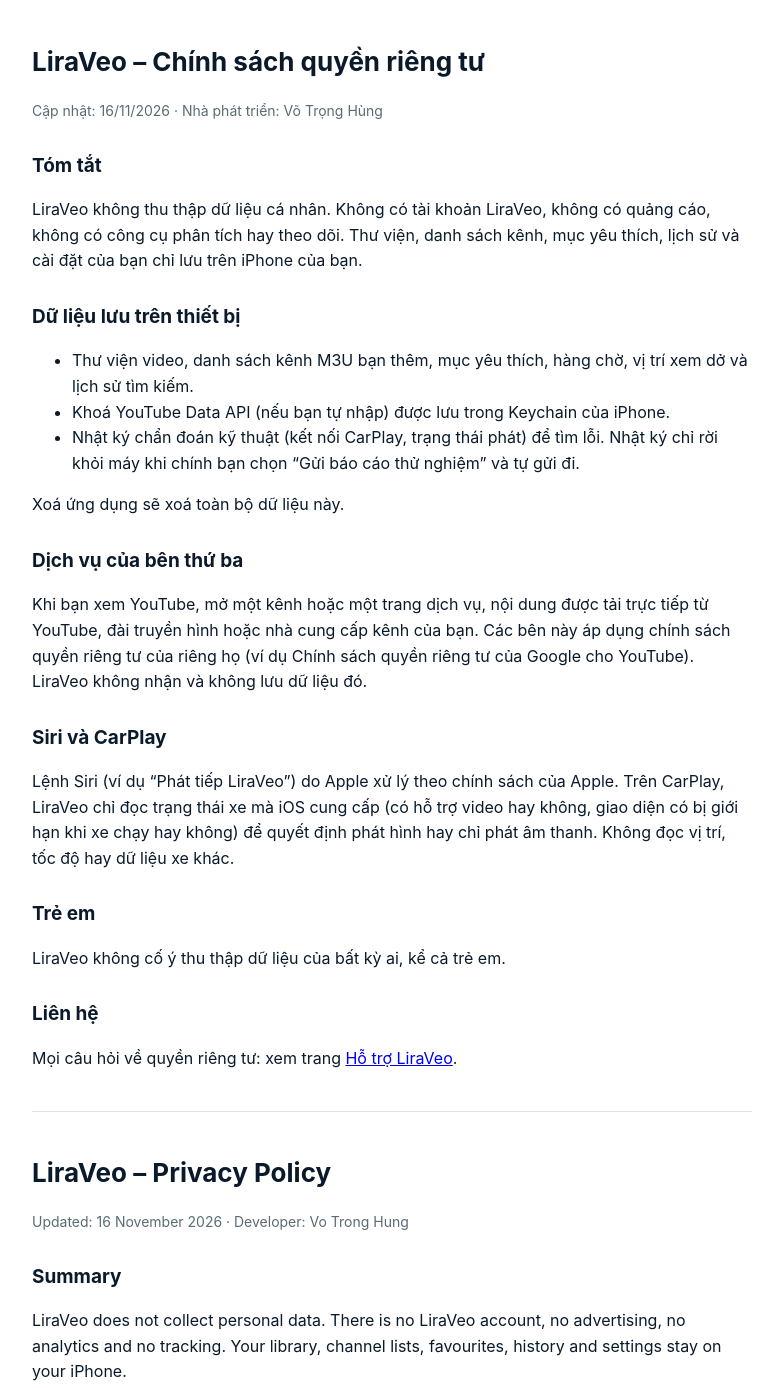
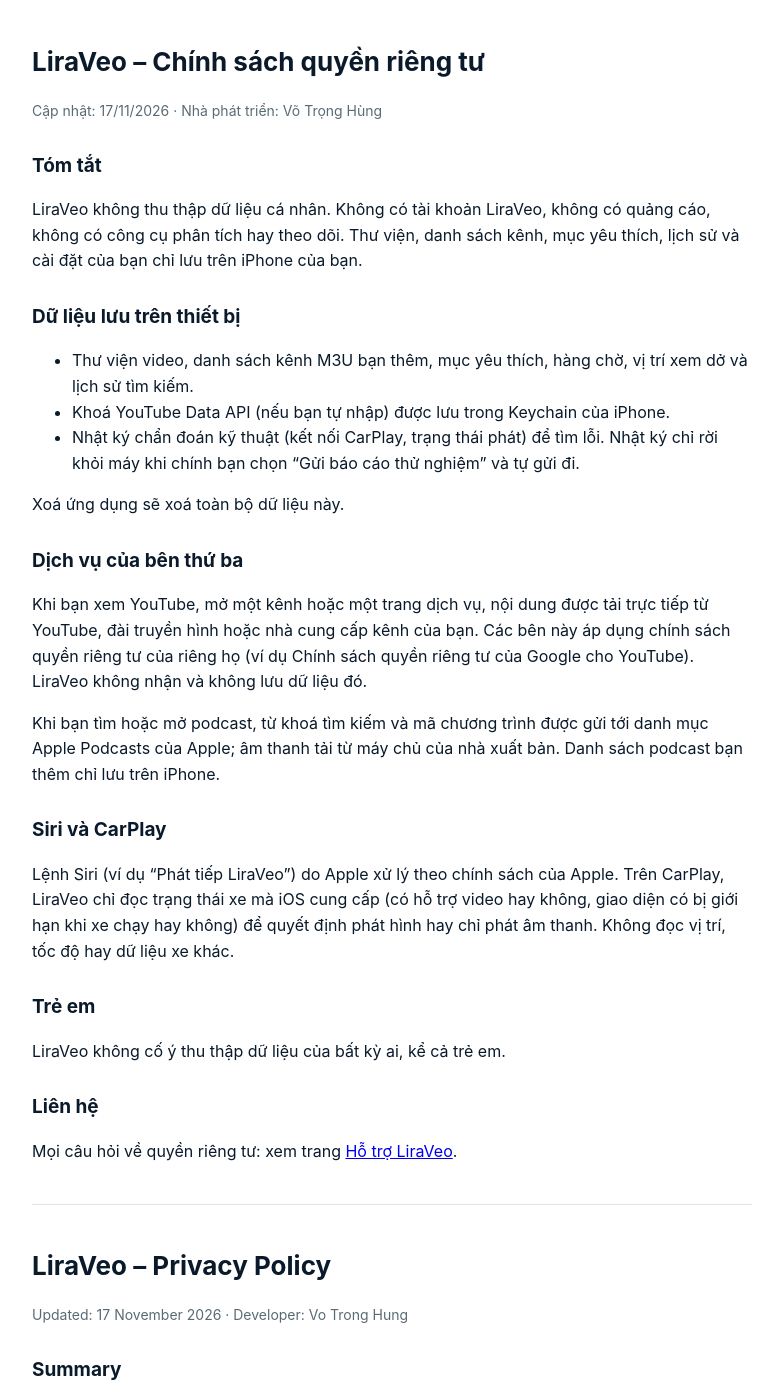
Before and after one commit to votronghung/liraveo, a plain HTML site: page privacy.html in a window 1280 px wide. Shown: the top 1388 px of the page, without its empty margins (248-1026 px from the left). Drawn offline with Linux system fonts and the light colour scheme.

Commit message:
Update developer info and priPrivacy: podcast search uses the Apple Podcasts directoryvacy policy dates

```diff
--- a/privacy.html
+++ b/privacy.html
@@ -13,7 +13,7 @@
 </head>
 <body>
 <h1>LiraVeo – Chính sách quyền riêng tư</h1>
-<p class="muted">Cập nhật: 16/11/2026 · Nhà phát triển: Võ Trọng Hùng</p>
+<p class="muted">Cập nhật: 17/11/2026 · Nhà phát triển: Võ Trọng Hùng</p>
 
 <h2>Tóm tắt</h2>
 <p>LiraVeo không thu thập dữ liệu cá nhân. Không có tài khoản LiraVeo, không có quảng cáo, không có công cụ phân tích hay theo dõi. Thư viện, danh sách kênh, mục yêu thích, lịch sử và cài đặt của bạn chỉ lưu trên iPhone của bạn.</p>
@@ -28,6 +28,7 @@
 
 <h2>Dịch vụ của bên thứ ba</h2>
 <p>Khi bạn xem YouTube, mở một kênh hoặc một trang dịch vụ, nội dung được tải trực tiếp từ YouTube, đài truyền hình hoặc nhà cung cấp kênh của bạn. Các bên này áp dụng chính sách quyền riêng tư của riêng họ (ví dụ Chính sách quyền riêng tư của Google cho YouTube). LiraVeo không nhận và không lưu dữ liệu đó.</p>
+  <p>Khi bạn tìm hoặc mở podcast, từ khoá tìm kiếm và mã chương trình được gửi tới danh mục Apple Podcasts của Apple; âm thanh tải từ máy chủ của nhà xuất bản. Danh sách podcast bạn thêm chỉ lưu trên iPhone.</p>
 
 <h2>Siri và CarPlay</h2>
 <p>Lệnh Siri (ví dụ “Phát tiếp LiraVeo”) do Apple xử lý theo chính sách của Apple. Trên CarPlay, LiraVeo chỉ đọc trạng thái xe mà iOS cung cấp (có hỗ trợ video hay không, giao diện có bị giới hạn khi xe chạy hay không) để quyết định phát hình hay chỉ phát âm thanh. Không đọc vị trí, tốc độ hay dữ liệu xe khác.</p>
@@ -41,7 +42,7 @@
 <hr>
 
 <h1>LiraVeo – Privacy Policy</h1>
-<p class="muted">Updated: 16 November 2026 · Developer: Vo Trong Hung</p>
+<p class="muted">Updated: 17 November 2026 · Developer: Vo Trong Hung</p>
 <h2>Summary</h2>
 <p>LiraVeo does not collect personal data. There is no LiraVeo account, no advertising, no analytics and no tracking. Your library, channel lists, favourites, history and settings stay on your iPhone.</p>
 <h2>Data stored on your device</h2>
@@ -53,6 +54,7 @@
 <p>Deleting the app deletes all of this data.</p>
 <h2>Third-party services</h2>
 <p>When you watch YouTube, open a channel or a service page, the content loads directly from YouTube, the broadcaster or your channel provider, under their own privacy policies (for example Google’s Privacy Policy for YouTube). LiraVeo does not receive or store that data.</p>
+  <p>When you search for or open a podcast, the search term and show ID are sent to Apple's Apple Podcasts directory; audio is streamed from the publisher's server. The podcasts you add are stored only on your iPhone.</p>
 <h2>Siri and CarPlay</h2>
 <p>Siri requests are handled by Apple under Apple’s policies. On CarPlay, LiraVeo only reads the vehicle state iOS provides (whether video is supported, whether the interface is limited while driving) to decide between video and audio only. It does not read location, speed or other vehicle data.</p>
 <h2>Children</h2>
```
